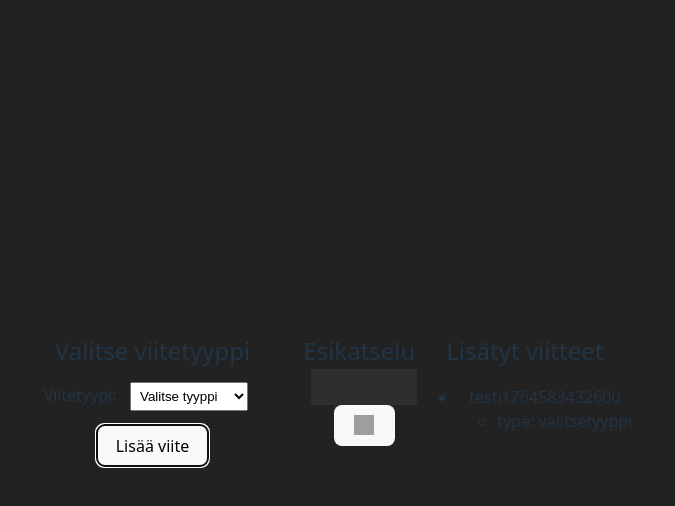
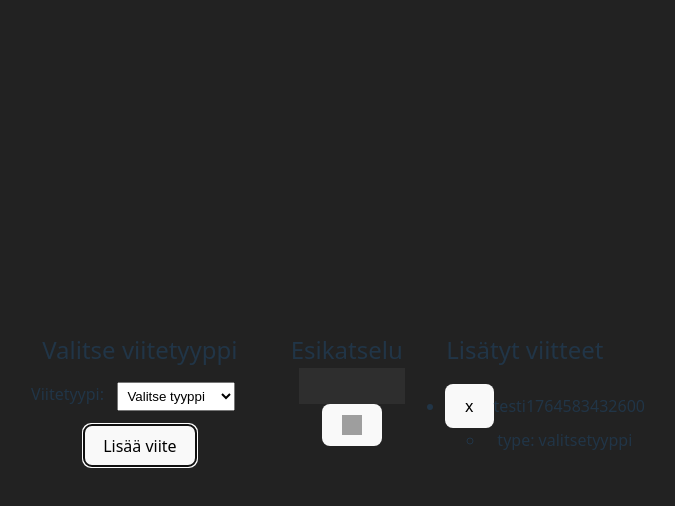
Before and after one commit to Konstig70/OhtuMiniprojektiRyhm-10, a React (Vite) app in the folder viite-luoja/: page / in a window 1280 px wide. Both pictures are taken after a click on the button "Lisää viite". Shown: the top 506 px of the page, without its empty margins (302-977 px from the left). Built offline with nearby package versions, Linux system fonts and the light colour scheme; grey boxes are pictures that could not be loaded.

Commit message:
viitteen poistaminen nappia painamalla

```diff
--- a/viite-luoja/src/App.jsx
+++ b/viite-luoja/src/App.jsx
@@ -39,6 +39,13 @@ function lisaaViite(setViitteet) {
   //Sitten vaan kutsukaa bibtex muotoon muuttamis funkkarii tolla arvot muuttujal
 }
 
+// Poistaa viitteen citekeyn perusteella
+function poistaViite(viitteet, setViitteet, poistettava) {
+  console.log("poistetaan", poistettava["type"], poistettava["citekey"]); // debug
+  let kopio = viitteet.filter(item => item["citekey"] != poistettava["citekey"]);
+  setViitteet(kopio);
+}
+
 function App() {
   //Muistakaa laittaa tonne sitten <Lomake /> kun se tiedosto on luotu
   //Testi nappi on bäkkäriä varten tehty
@@ -55,7 +62,7 @@ function App() {
         <button onClick={() => lisaaViite(setViitteet)} id='viitteenLisays'>Lisää viite</button>
       </div>
       <Esikatselu viitteet={viitteet} />{/*Viedään taulukko viitteistä, kunhan siltä osin valmista*/}
-      <Listaus viitteet={viitteet} />
+      <Listaus viitteet={viitteet} poistaViite={(poistettava) => poistaViite(viitteet, setViitteet, poistettava)}/>
     </div>
     <Devnapit />
     </>
--- a/viite-luoja/src/Listaus.jsx
+++ b/viite-luoja/src/Listaus.jsx
@@ -1,11 +1,15 @@
-function Listaus({ viitteet }) {
+function Listaus({ viitteet, poistaViite }) {
   if (!viitteet || viitteet.length == 0) return;
 
   // Lista jokaisesta viitteestä
   const Lista = () => {
     return(
       <ul id="viitelistaus">
-      {viitteet.map(item => <li key={item["citekey"]}>{item["citekey"]}{Arvot(item)}</li>)}
+      {viitteet.map(item => <li key={item["citekey"]}>
+	      <button onClick={() => poistaViite(item)}> x </button>
+	      {item["citekey"]}
+	      {Arvot(item)}
+	      </li>)}
       </ul>
     );
   }
```
